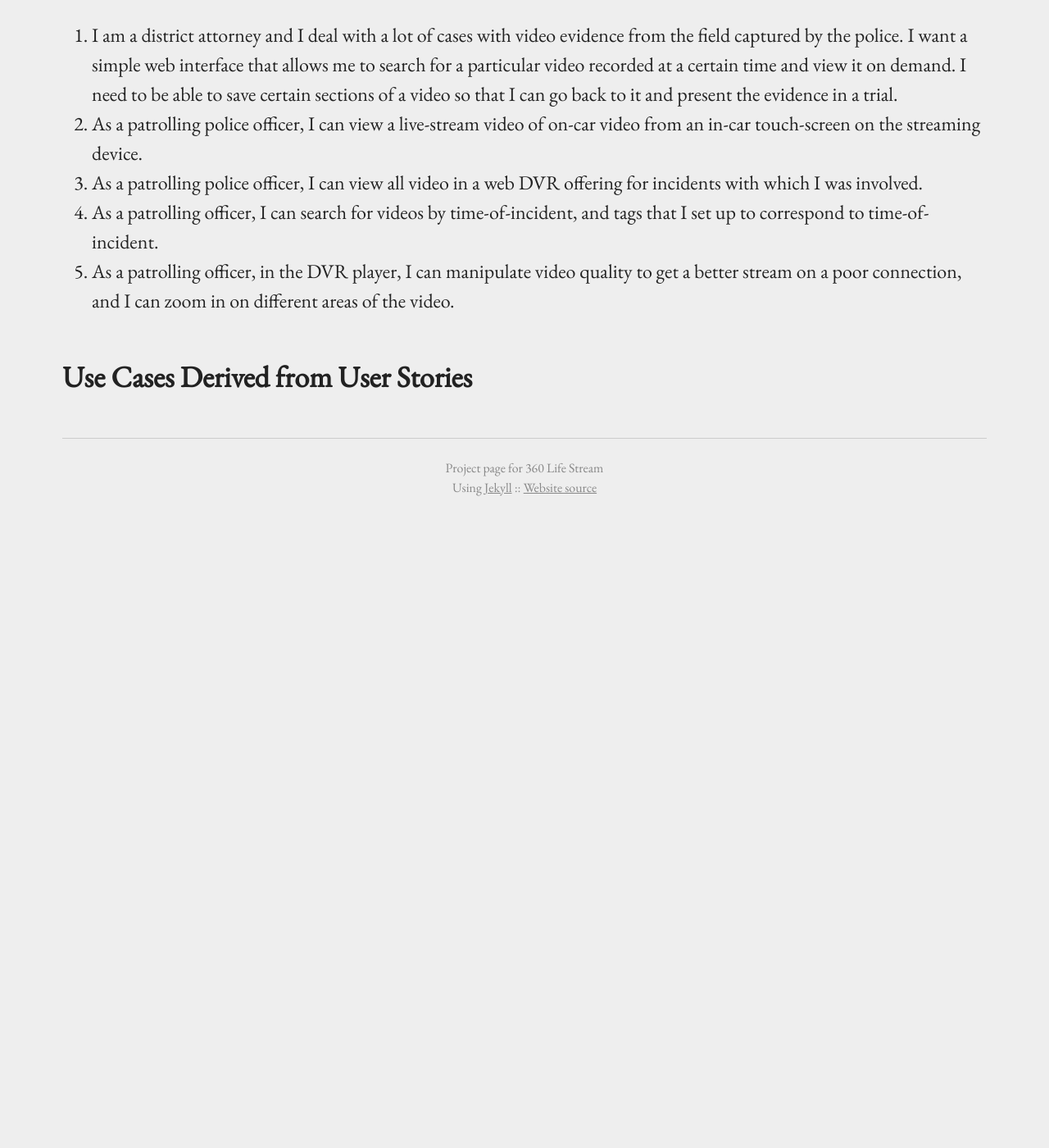
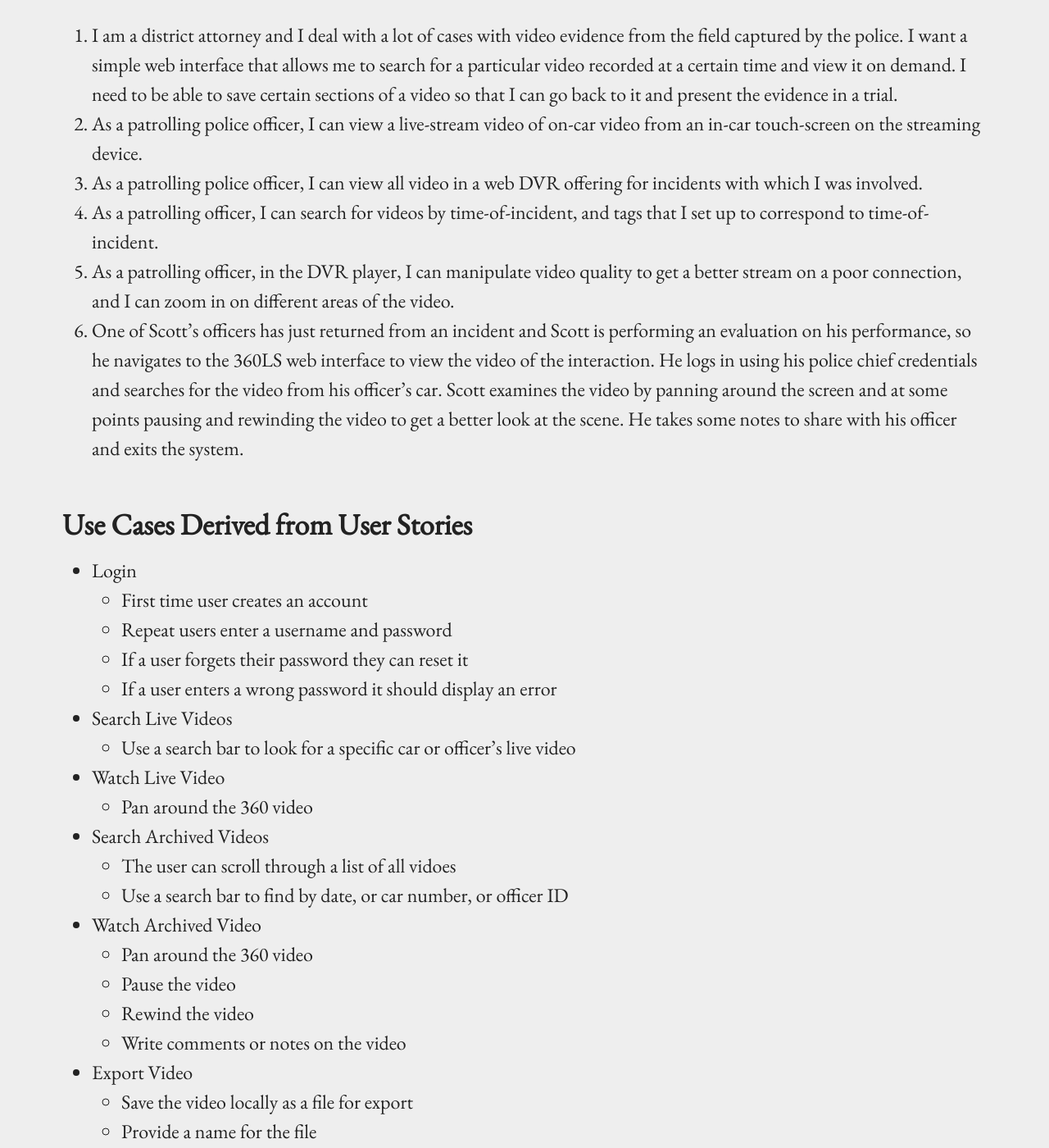
Before and after one commit to 360ls/360ls, a Jekyll site: the page built from _requirements/stories.md, in a window 1280 px wide and 1400 px high, scrolled down 300 px. Shown: the whole window at 82% size. Built offline with Jekyll 4.4.1, drawn with Linux system fonts in a browser that asks for light colours; before the commit the page ends 930 px from its top, so only the background shows below that; some of the changed text lies outside the part shown.

Commit message:
add police officer user story and cases

```diff
--- a/_requirements/stories.md
+++ b/_requirements/stories.md
@@ -9,5 +9,39 @@ title: User Stories and Use Cases
 3. As a patrolling police officer, I can view all video in a web DVR offering for incidents with which I was involved.
 4. As a patrolling officer, I can search for videos by time-of-incident, and tags that I set up to correspond to time-of-incident.
 5. As a patrolling officer, in the DVR player, I can manipulate video quality to get a better stream on a poor connection, and I can zoom in on different areas of the video.
+6. One of Scott’s officers has just returned from an incident and Scott is performing an evaluation on his performance, so he navigates to the 360LS web interface to view the video of the interaction. He logs in using his police chief credentials and searches for the video from his officer’s car. Scott examines the video by panning around the screen and at some points pausing and rewinding the video to get a better look at the scene. He takes some notes to share with his officer and exits the system.
 
 ## Use Cases Derived from User Stories
+- Login
+	- First time user creates an account
+	- Repeat users enter a username and password
+	- If a user forgets their password they can reset it
+	- If a user enters a wrong password it should display an error
+
+- Search Live Videos
+	- Use a search bar to look for a specific car or officer's live video
+
+- Watch Live Video
+	- Pan around the 360 video
+
+- Search Archived Videos
+	- The user can scroll through a list of all vidoes
+	- Use a search bar to find by date, or car number, or officer ID
+
+- Watch Archived Video
+	- Pan around the 360 video
+	- Pause the video
+	- Rewind the video
+	- Write comments or notes on the video
+
+- Export Video
+	- Save the video locally as a file for export
+	- Provide a name for the file
+
+- Delete Videos
+	- User presses a delete button on the video to remove a file from the storate
+	- The system will prompt to make sure the user really wants to delete
+
+- Logout
+	- Press button to sign out of an account
+	- Prompt to log in as a different user
```
Also changed, not shown: _requirements/personas.md (+1 -0 lines).
